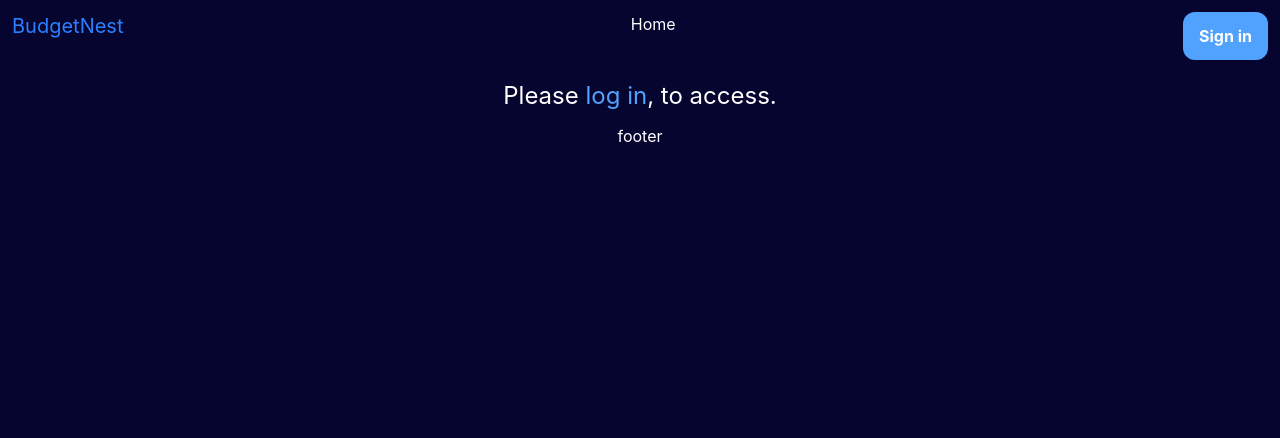
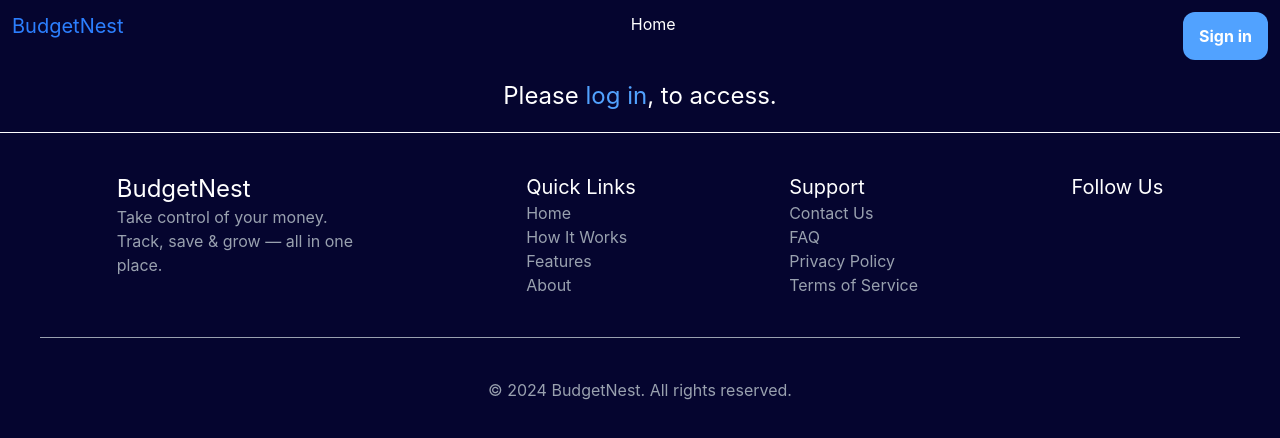
Before and after one commit to Maksas2002/Projektas1, a React (Vite) app in the folder front/: page /dashboard in a window 1280 px wide. Shown: the top 438 px of the page. Built offline with nearby package versions, Linux system fonts and the light colour scheme; no server answers.

Commit message:
Added style for footer

```diff
--- a/front/src/compoments/Footer.jsx
+++ b/front/src/compoments/Footer.jsx
@@ -1,7 +1,38 @@
+import { Link } from "react-router";
+
 function Footer() {
     return(
         <>
-        <p className="m-3 text-center text-white">footer</p>
+        <div className="text-white flex justify-around my-5 border-t pt-10 px-10">
+            <div className="max-w-64">
+                <h3 className="text-2xl">BudgetNest</h3>
+                <p className="text-gray-400">Take control of your money. Track, save & grow — all in one place.</p>
+            </div>
+            <div>
+                <h4 className="text-xl">Quick Links</h4>
+                <div className="text-gray-400 flex flex-col">
+                    <Link to="/" className="hover:text-white">Home</Link>
+                    <Link className="hover:text-white">How It Works</Link>
+                    <Link className="hover:text-white">Features</Link>
+                    <Link className="hover:text-white">About</Link>
+                </div>
+            </div>
+            <div>
+                <h4 className="text-xl">Support</h4>
+                <div className="text-gray-400 flex flex-col">
+                    <Link className="hover:text-white">Contact Us</Link>
+                    <Link className="hover:text-white">FAQ</Link>
+                    <Link className="hover:text-white">Privacy Policy</Link>
+                    <Link className="hover:text-white">Terms of Service</Link>
+                </div>
+            </div>
+            <div>
+                <h4 className="text-xl">Follow Us</h4>
+
+            </div>
+        </div>
+
+        <p className="text-gray-400 text-center p-10 m-10 border-t">© 2024 BudgetNest. All rights reserved.</p>
         </>
     )
 }
```
